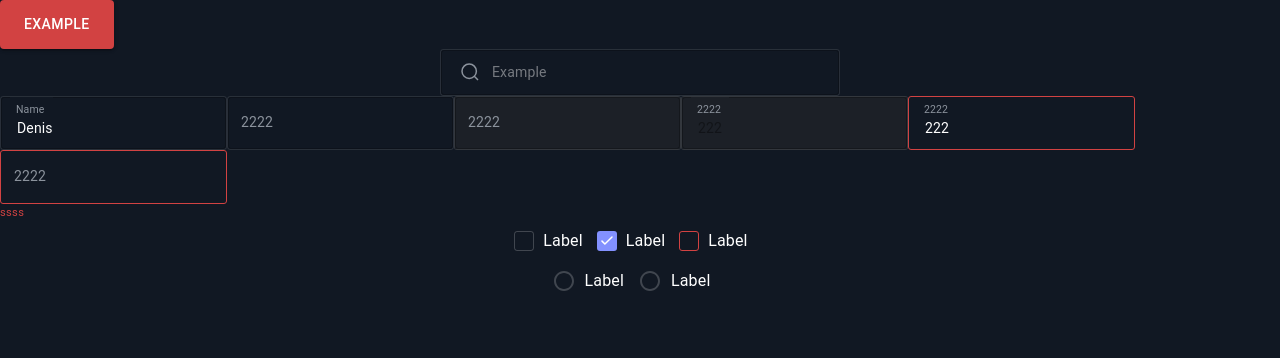
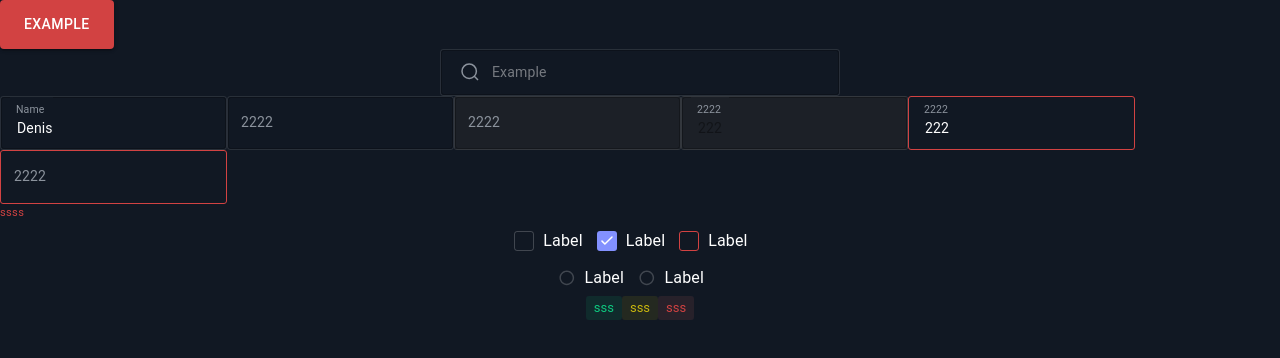
Before and after one commit to PerelomaDenis/chat, a React (Create React App) app in the folder client/: page / in a window 1280 px wide. Shown: the top 358 px of the page. Built offline with nearby package versions, Linux system fonts and the light colour scheme.

Commit message:
Added chip theme

```diff
--- a/client/src/App.tsx
+++ b/client/src/App.tsx
@@ -5,6 +5,7 @@ import {
   Box,
   Button,
   Checkbox,
+  Chip,
   FormControlLabel,
   InputAdornment,
   Radio,
@@ -74,6 +75,11 @@ const App: React.FC = () => {
         <FormControlLabel control={<Radio />} label="Label" />
         <FormControlLabel control={<Radio />} label="Label" />
       </Box>
+      <Box display="flex" justifyContent="center">
+        <Chip label="sss" color="success" />
+        <Chip label="sss" color="warning" />
+        <Chip label="sss" color="error" />
+      </Box>
     </div>
   );
 };
--- a/client/src/theme.ts
+++ b/client/src/theme.js
@@ -13,6 +13,9 @@ export const customTheme = createTheme({
     },
     error: {
       main: '#D24242',
+    },
+    warning: {
+      main: '#CBB80E',
     },
   },
   spacing: 8,
@@ -126,6 +129,26 @@ export const customTheme = createTheme({
       styleOverrides: {
         root: {
           color: 'rgba(255, 255, 255, 0.2)',
+          '& .MuiSvgIcon-root': {
+            fontSize: '1.1rem',
+          },
+        },
+      },
+    },
+    MuiChip: {
+      styleOverrides: {
+        root: ({ ownerState, theme }) => ({
+          padding: '4px 8px',
+          height: theme.spacing(3),
+          borderRadius: 3,
+          color: theme.palette[ownerState.color].main,
+          backgroundColor:
+            (ownerState.color === 'success' && 'rgba(14, 203, 129, 0.1)') ||
+            (ownerState.color === 'warning' && 'rgba(203, 184, 14, 0.1)') ||
+            (ownerState.color === 'error' && 'rgba(235, 107, 107, 0.1)'),
+        }),
+        label: {
+          padding: 0,
         },
       },
     },
```
